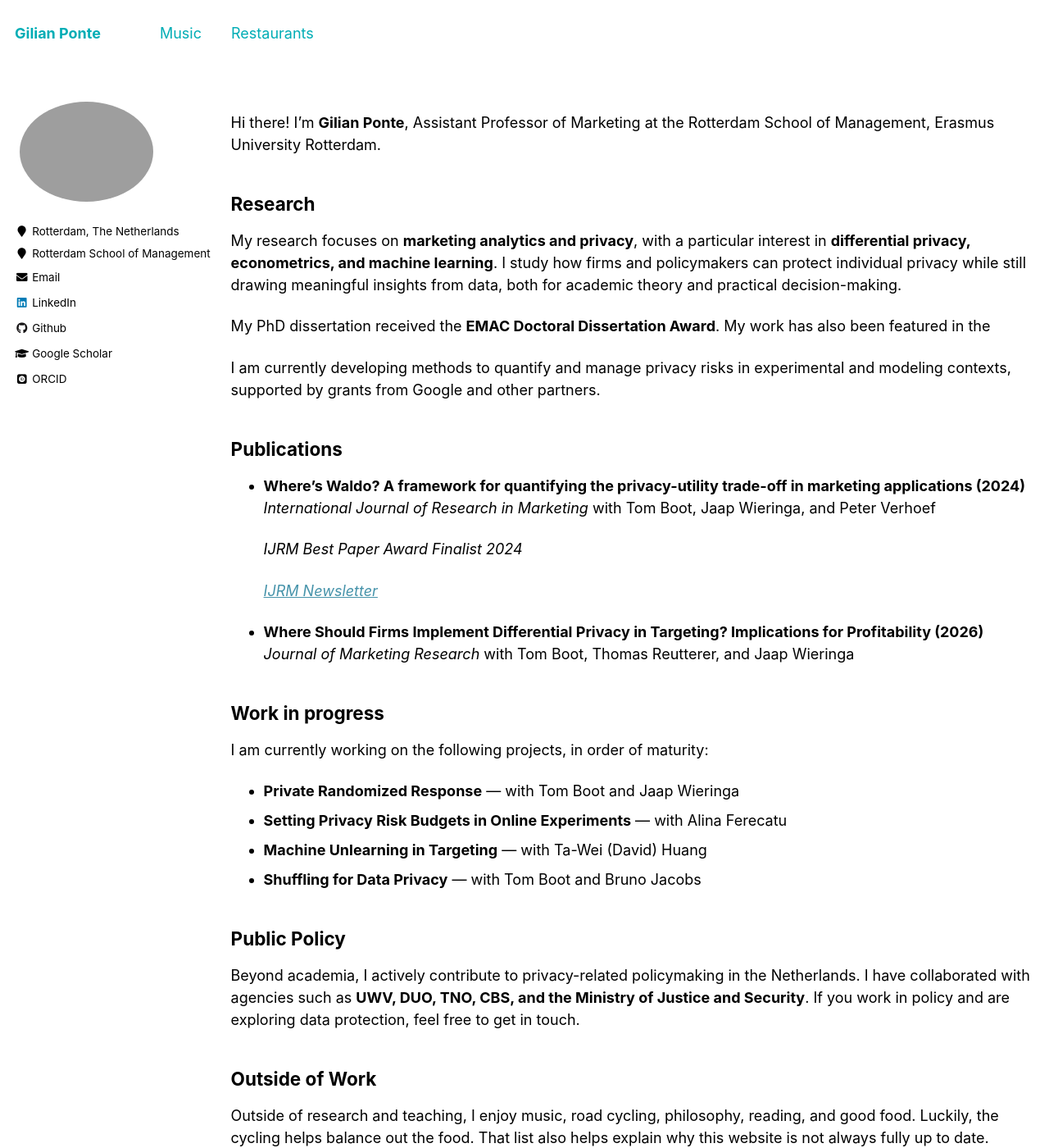
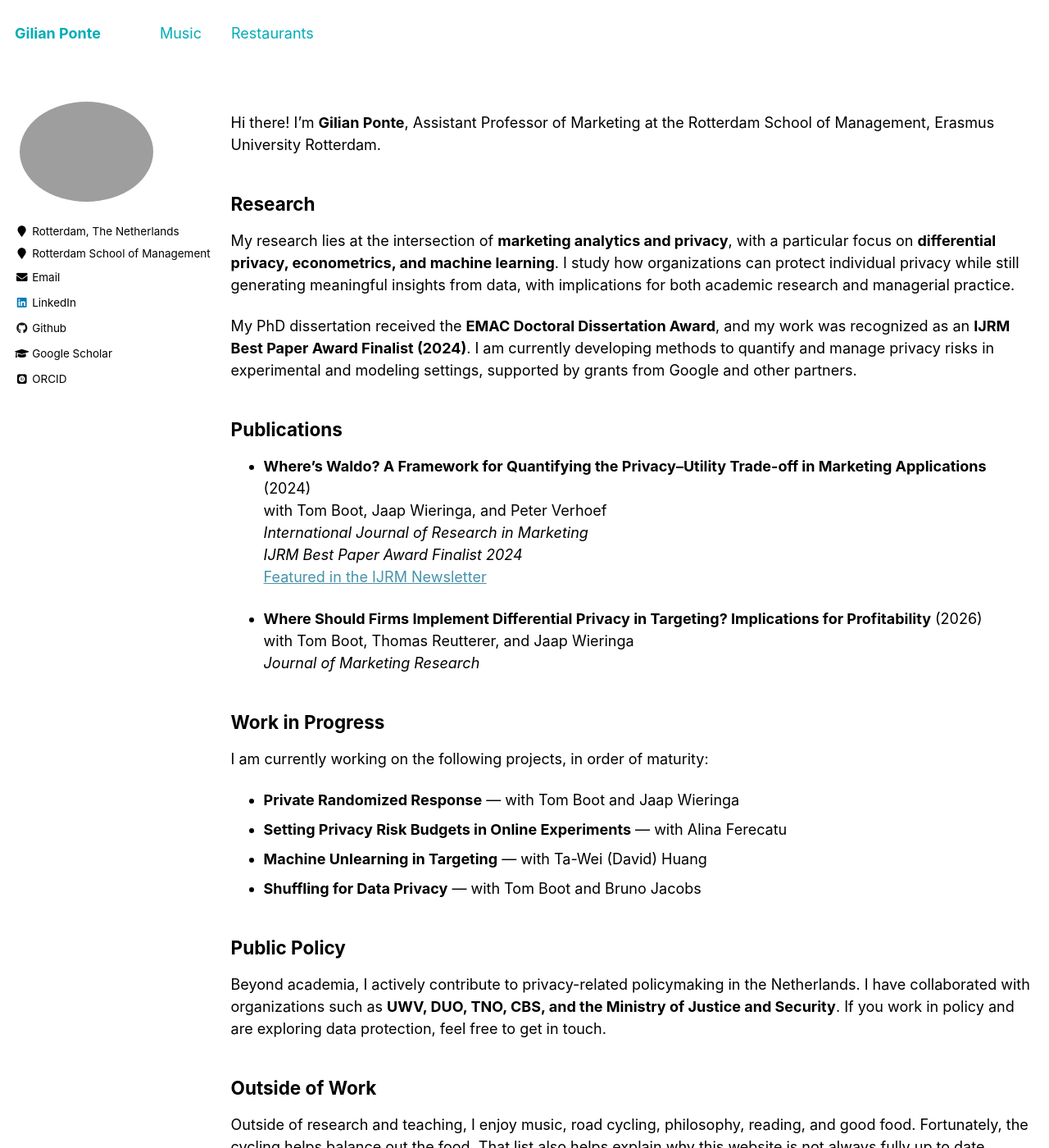
Before and after one commit to GilianPonte/gilianponte.github.io, a Jekyll site: the page built from _pages/year-archive.md, in a window 1280 px wide and 1400 px high. Shown: the whole window at 82% size. Built offline with Jekyll 4.4.1, drawn with Linux system fonts in a browser that asks for light colours; some web fonts are replaced; some of the changed text lies outside the part shown.

Commit message:
Update year-archive.md

```diff
--- a/_pages/year-archive.md
+++ b/_pages/year-archive.md
@@ -12,27 +12,23 @@ Hi there! I'm **Gilian Ponte**, Assistant Professor of Marketing at the Rotterda
 
 ## Research
 
-My research focuses on **marketing analytics and privacy**, with a particular interest in **differential privacy, econometrics, and machine learning**. I study how firms and policymakers can protect individual privacy while still drawing meaningful insights from data, both for academic theory and practical decision-making.
+My research lies at the intersection of **marketing analytics and privacy**, with a particular focus on **differential privacy, econometrics, and machine learning**. I study how organizations can protect individual privacy while still generating meaningful insights from data, with implications for both academic research and managerial practice.
 
-My PhD dissertation received the **EMAC Doctoral Dissertation Award**. My work has also been featured in the
-
-I am currently developing methods to quantify and manage privacy risks in experimental and modeling contexts, supported by grants from Google and other partners.
+My PhD dissertation received the **EMAC Doctoral Dissertation Award**, and my work was recognized as an **IJRM Best Paper Award Finalist (2024)**. I am currently developing methods to quantify and manage privacy risks in experimental and modeling settings, supported by grants from Google and other partners.
 
 ## Publications
 
-- **Where’s Waldo? A framework for quantifying the privacy-utility trade-off in marketing applications (2024)**
+- **Where’s Waldo? A Framework for Quantifying the Privacy–Utility Trade-off in Marketing Applications** (2024)
+  with Tom Boot, Jaap Wieringa, and Peter Verhoef
   *International Journal of Research in Marketing*
-  with Tom Boot, Jaap Wieringa, and Peter Verhoef
+  *IJRM Best Paper Award Finalist 2024*
+  [Featured in the IJRM Newsletter](https://www.ijrm-newsletter.com/post/finding-privacy-in-a-crowd-the-where-s-waldo-effect-in-marketing-analytics)
 
-  *IJRM Best Paper Award Finalist 2024*
+- **Where Should Firms Implement Differential Privacy in Targeting? Implications for Profitability** (2026)
+  with Tom Boot, Thomas Reutterer, and Jaap Wieringa
+  *Journal of Marketing Research*
 
-  *[IJRM Newsletter](https://www.ijrm-newsletter.com/post/finding-privacy-in-a-crowd-the-where-s-waldo-effect-in-marketing-analytics)*
-
-- **Where Should Firms Implement Differential Privacy in Targeting? Implications for Profitability (2026)**
-  *Journal of Marketing Research*
-  with Tom Boot, Thomas Reutterer, and Jaap Wieringa
-
-## Work in progress
+## Work in Progress
 
 I am currently working on the following projects, in order of maturity:
 
@@ -43,8 +39,8 @@ I am currently working on the following projects, in order of maturity:
 
 ## Public Policy
 
-Beyond academia, I actively contribute to privacy-related policymaking in the Netherlands. I have collaborated with agencies such as **UWV, DUO, TNO, CBS, and the Ministry of Justice and Security**. If you work in policy and are exploring data protection, feel free to get in touch.
+Beyond academia, I actively contribute to privacy-related policymaking in the Netherlands. I have collaborated with organizations such as **UWV, DUO, TNO, CBS, and the Ministry of Justice and Security**. If you work in policy and are exploring data protection, feel free to get in touch.
 
 ## Outside of Work
 
-Outside of research and teaching, I enjoy music, road cycling, philosophy, reading, and good food. Luckily, the cycling helps balance out the food. That list also helps explain why this website is not always fully up to date.
+Outside of research and teaching, I enjoy music, road cycling, philosophy, reading, and good food. Fortunately, the cycling helps balance out the food. That list also helps explain why this website is not always fully up to date.
```
